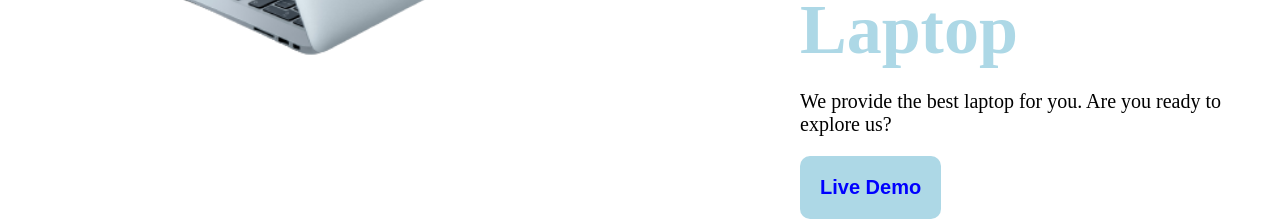
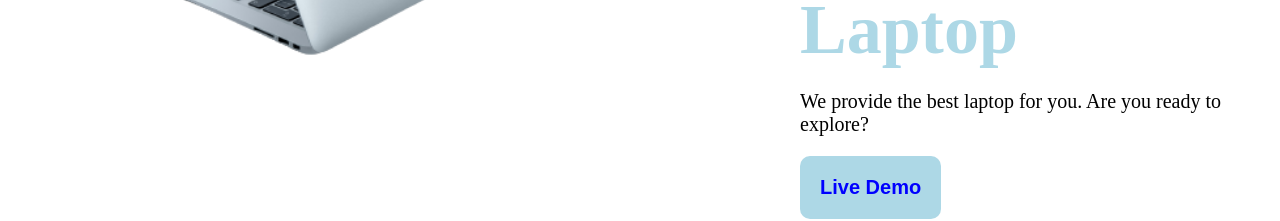
Before and after one commit to anikjoyy/product-analysis-website, a React (Create React App) app: page / in a window 1280 px wide. Shown: the part 420-641 px from the top of the page. Built offline with nearby package versions, Linux system fonts and the light colour scheme.

Commit message:
added navigate to show all reviews

```diff
--- a/src/Components/Home/Home.js
+++ b/src/Components/Home/Home.js
@@ -2,10 +2,12 @@ import React from 'react';
 import HomePicture from '../../Assests/Image/picture-1.png';
 import useReviews from '../../hooks/useReviews';
 import ReviewDetails from '../ReviewDetails/ReviewDetails';
+import { useNavigate } from 'react-router-dom';
 
 import './Home.css';
 
 const Home = () => {
+  const navigate = useNavigate();
   const [reviews, setReviews] = useReviews();
   return (
     <div>
@@ -18,9 +20,7 @@ const Home = () => {
             <span className='blue-color'>Welcome to Lappy</span> <br />
             Pick your best Laptop
           </h1>
-          <p>
-            We provide the best laptop for you. Are you ready to explore us?
-          </p>
+          <p>We provide the best laptop for you. Are you ready to explore?</p>
           <button className='home-btn'>Live Demo</button>
         </div>
       </div>
@@ -32,7 +32,9 @@ const Home = () => {
           ))}
         </div>
         <div className='btn-container'>
-          <button className='review-btn'>See All Reviews</button>
+          <button onClick={() => navigate('/reviews')} className='review-btn'>
+            See All Reviews
+          </button>
         </div>
       </div>
     </div>
--- a/src/Components/Reviews/Reviews.js
+++ b/src/Components/Reviews/Reviews.js
@@ -5,12 +5,6 @@ import './Reviews.css';
 
 const Reviews = () => {
   const [reviews, setReviews] = useReviews();
-  // const [reviews, setReviews] = useState([]);
-  // useEffect(() => {
-  //   fetch('reviews.json')
-  //     .then((res) => res.json())
-  //     .then((data) => setReviews(data));
-  // }, []);
   return (
     <div>
       <div className='reviews-container'>
```
